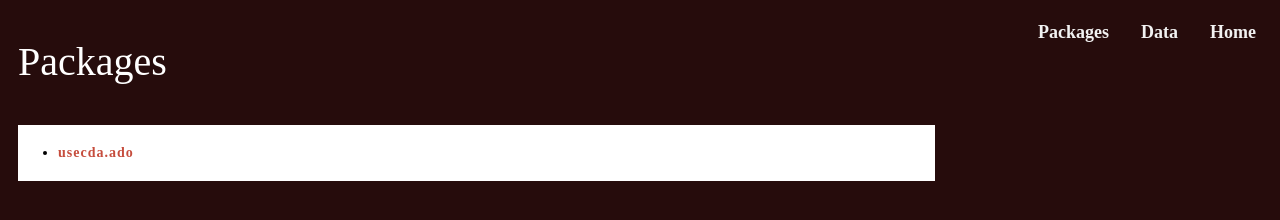
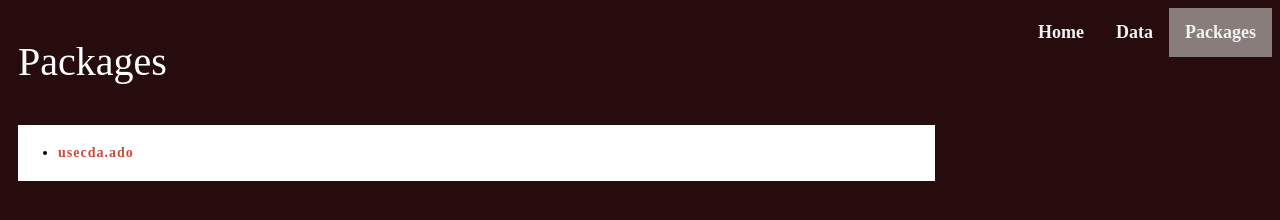
Before and after one commit to shawnana79/shawnana79.github.io, a plain HTML site: page packages.html in a window 1280 px wide. Drawn offline with Linux system fonts and the light colour scheme; a web font is replaced by a local one.

Commit message:
Update packages.html

```diff
--- a/packages.html
+++ b/packages.html
@@ -3,9 +3,9 @@
 
   <body>
   <div class="navbar">
-      <a href="index.html"> Home </a>
-        <a href="data.html"> Data </a>
-        <a href="packages.html">Packages</a>
+    <a class="active" href="packages.html">Packages</a>
+    <a href="data.html"> Data </a>
+    <a href="index.html"> Home </a>
     </div>
   <div id="header">
       <div class='container'>Packages</div>
```
